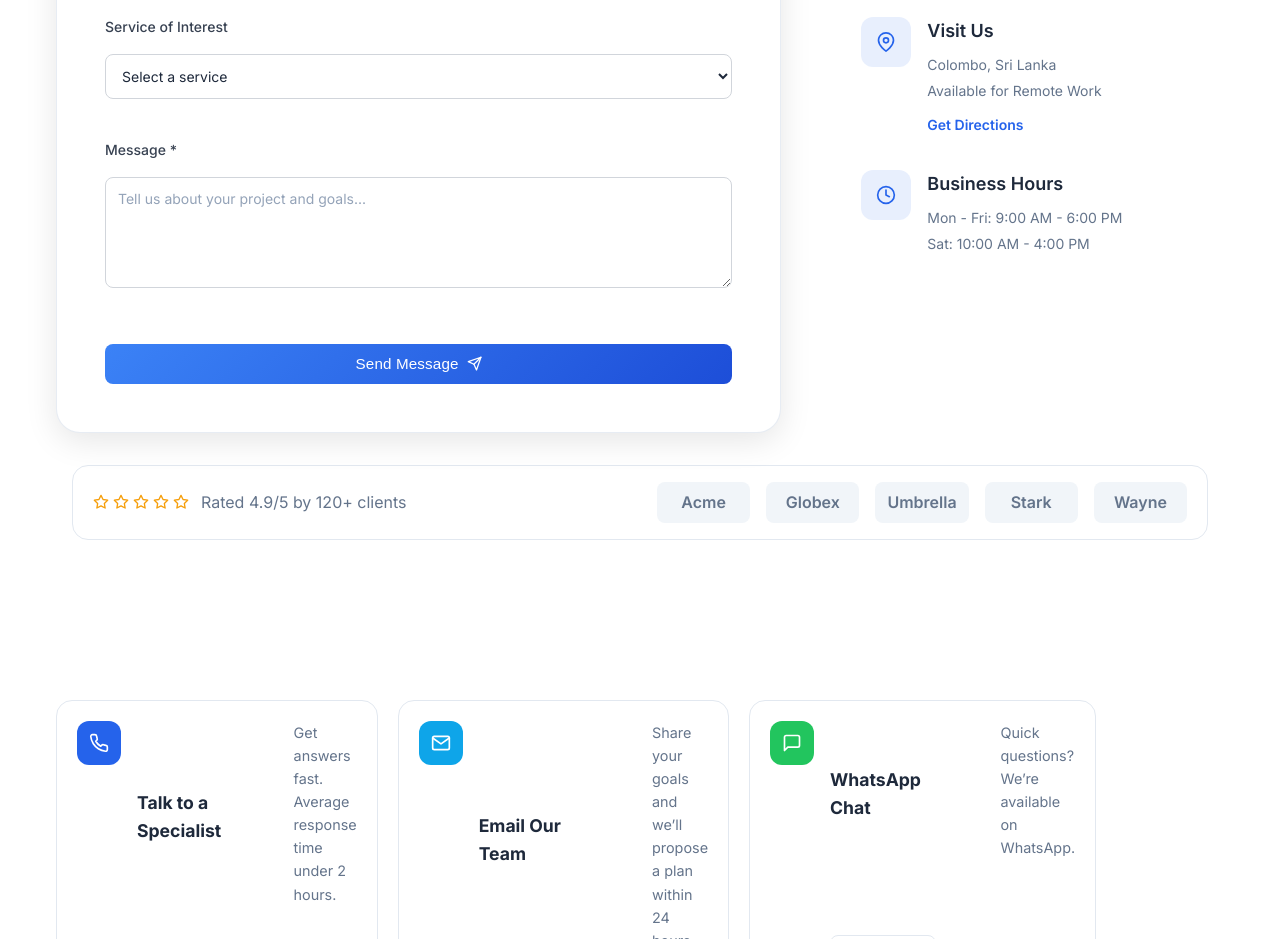
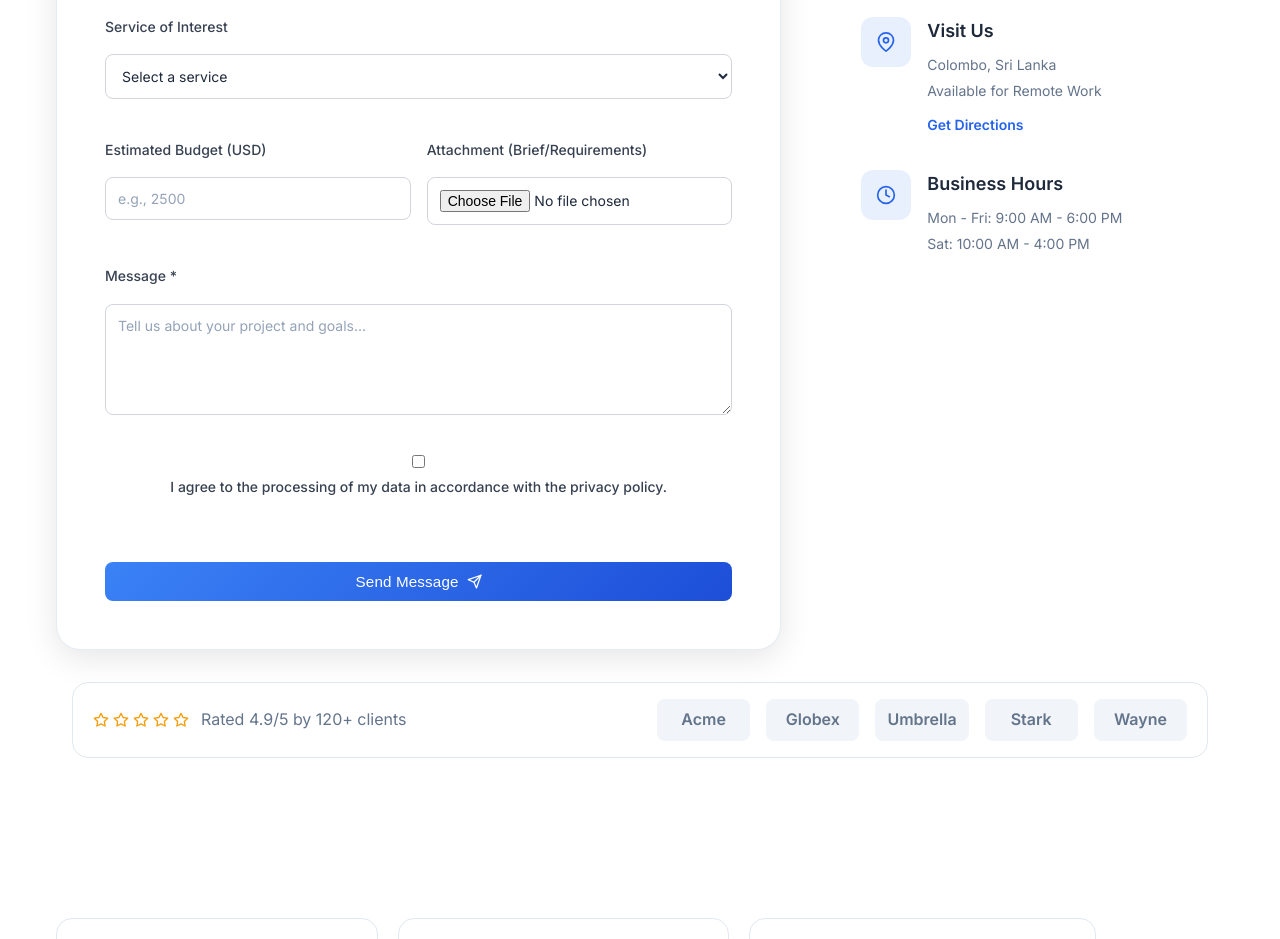
Before and after one commit to danujaadikari/GrowMate---Business-Website, a React (Create React App) app: page /contact in a window 1280 px wide. Shown: the part 980-1919 px from the top of the page. Built offline with nearby package versions, Linux system fonts and the light colour scheme.

Commit message:
Add budget and attachment fields to ContactForm; implement spam honeypot check

```diff
--- a/src/components/ContactForm/ContactForm.js
+++ b/src/components/ContactForm/ContactForm.js
@@ -9,7 +9,11 @@ const ContactForm = () => {
     company: '',
     phone: '',
     service: '',
-    message: ''
+    budget: '',
+    message: '',
+    consent: false,
+    attachment: null,
+    website: '' // honeypot
   });
   const [isSubmitting, setIsSubmitting] = useState(false);
   const [isSubmitted, setIsSubmitted] = useState(false);
@@ -23,9 +27,10 @@ const ContactForm = () => {
   ];
 
   const handleChange = (e) => {
+    const { name, type, value, checked, files } = e.target;
     setFormData(prev => ({
       ...prev,
-      [e.target.name]: e.target.value
+      [name]: type === 'checkbox' ? checked : (type === 'file' ? (files?.[0] || null) : value)
     }));
   };
 
@@ -34,6 +39,12 @@ const ContactForm = () => {
     setIsSubmitting(true);
 
     // Simulate form submission
+    // Basic spam honeypot check
+    if (formData.website) {
+      setIsSubmitting(false);
+      return;
+    }
+
     setTimeout(() => {
       setIsSubmitting(false);
       setIsSubmitted(true);
@@ -43,7 +54,11 @@ const ContactForm = () => {
         company: '',
         phone: '',
         service: '',
-        message: ''
+        budget: '',
+        message: '',
+        consent: false,
+        attachment: null,
+        website: ''
       });
 
       // Reset success message after 5 seconds
@@ -149,6 +164,34 @@ const ContactForm = () => {
           </select>
         </div>
 
+        <div className="form-row">
+          <div className="form-group">
+            <label htmlFor="budget" className="form-label">Estimated Budget (USD)</label>
+            <input
+              type="number"
+              id="budget"
+              name="budget"
+              value={formData.budget}
+              onChange={handleChange}
+              className="form-input"
+              placeholder="e.g., 2500"
+              min="0"
+              step="100"
+            />
+          </div>
+          <div className="form-group">
+            <label htmlFor="attachment" className="form-label">Attachment (Brief/Requirements)</label>
+            <input
+              type="file"
+              id="attachment"
+              name="attachment"
+              onChange={handleChange}
+              className="form-input"
+              accept=".pdf,.doc,.docx,.txt,.md"
+            />
+          </div>
+        </div>
+
         <div className="form-group">
           <label htmlFor="message" className="form-label">Message *</label>
           <textarea
@@ -162,6 +205,23 @@ const ContactForm = () => {
             placeholder="Tell us about your project and goals..."
           />
         </div>
+
+        <div className="form-group consent-group">
+          <input
+            type="checkbox"
+            id="consent"
+            name="consent"
+            checked={formData.consent}
+            onChange={handleChange}
+            required
+          />
+          <label htmlFor="consent" className="form-label">
+            I agree to the processing of my data in accordance with the privacy policy.
+          </label>
+        </div>
+
+        {/* Honeypot */}
+        <input type="text" name="website" value={formData.website} onChange={handleChange} style={{ display: 'none' }} />
 
         <button
           type="submit"
```
